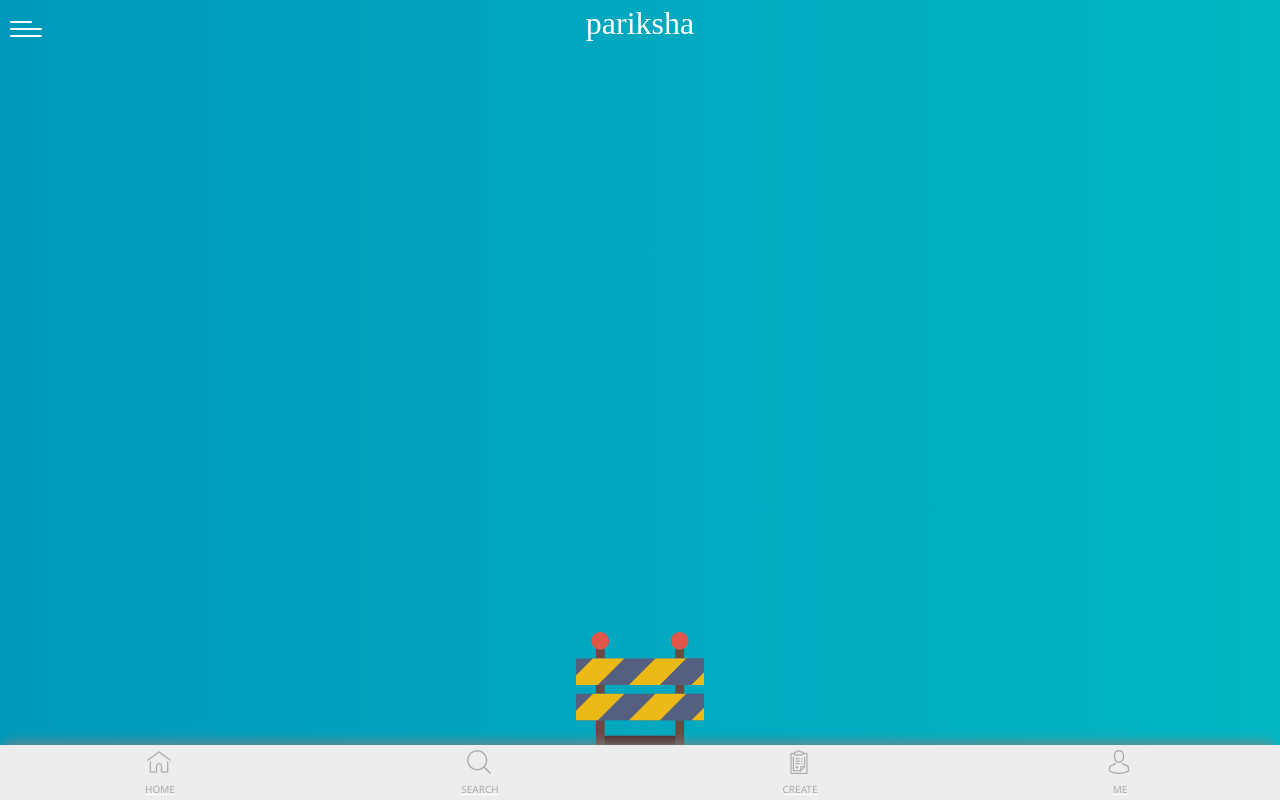
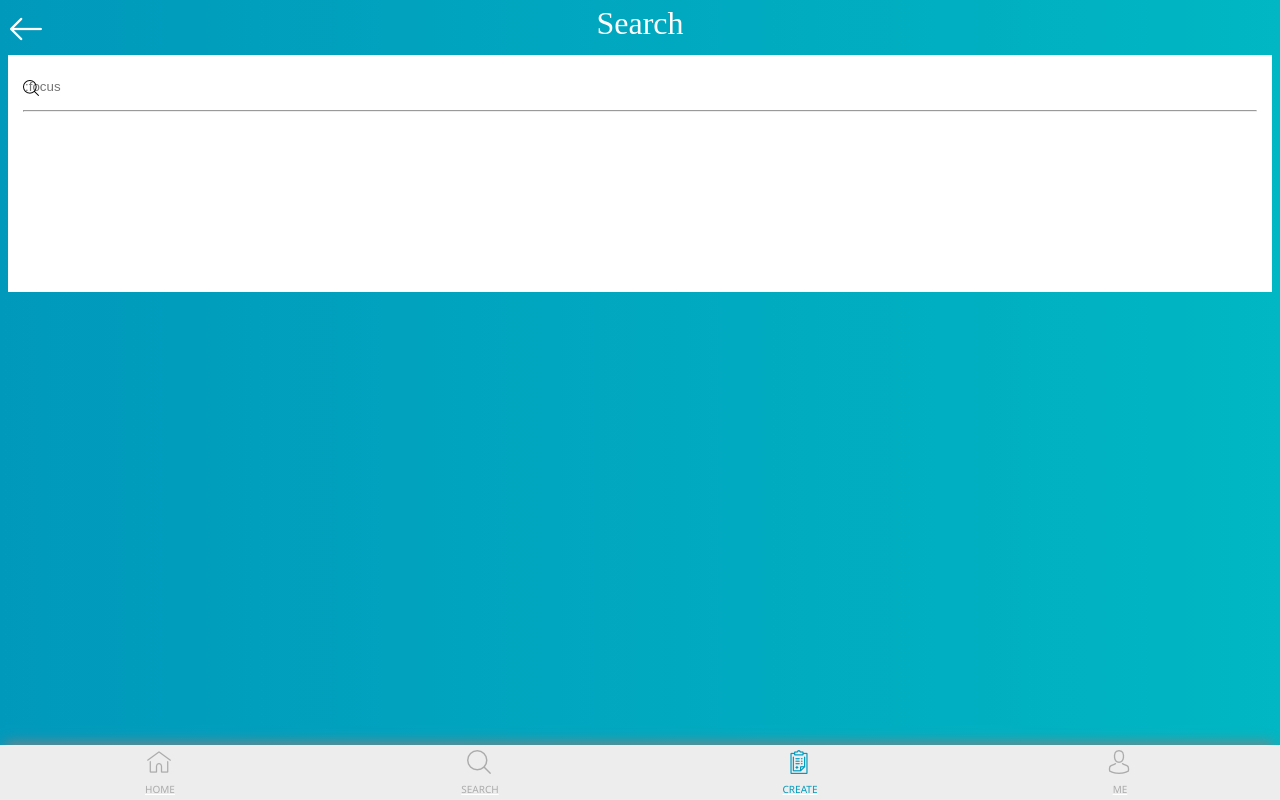
Before and after one commit to vaishaks/pariksha, an Angular app: page /create/test/search in a window 1280 px wide. Before the commit this address led to /underconstruction. Shown: the top 800 px of the page. Built offline with nearby package versions, Linux system fonts and the light colour scheme; a web font is replaced by a local one.

Commit message:
Added search component and create search

```diff
--- a/src/app/app-routing.module.ts
+++ b/src/app/app-routing.module.ts
@@ -2,6 +2,7 @@ import { NgModule } from '@angular/core';
 import { RouterModule, Routes } from '@angular/router';
 
 import { CreateComponentComponent } from './create-feature/create-component/create-component.component';
+import { CreateSearchComponent } from './create-feature/create-search/create-search.component';
 import { CreateTestComponent } from './create-feature/create-test/create-test.component';
 import { UnderConstructionComponent } from './layout/under-construction/under-construction.component';
 
@@ -10,6 +11,7 @@ const routes: Routes = [
     { path: 'underconstruction',  component: UnderConstructionComponent },
     { path: 'create',  component: CreateComponentComponent },
     { path: 'create/test',  component: CreateTestComponent },
+    { path: 'create/test/search',  component: CreateSearchComponent },
     { path: '**', redirectTo: '/underconstruction' }
 ];
 
--- a/src/app/app.module.ts
+++ b/src/app/app.module.ts
@@ -11,6 +11,8 @@ import { UnderConstructionComponent } from './layout/under-construction/under-co
 
 import { AppRoutingModule } from './app-routing.module';
 import { CreateTestComponent } from './create-feature/create-test/create-test.component';
+import { CreateSearchComponent } from './create-feature/create-search/create-search.component';
+import { SearchComponent } from './layout/search/search.component';
 
 @NgModule({
   declarations: [
@@ -19,7 +21,9 @@ import { CreateTestComponent } from './create-feature/create-test/create-test.co
     NavbarComponent,
     UnderConstructionComponent,
     CreateComponentComponent,
-    CreateTestComponent
+    CreateTestComponent,
+    CreateSearchComponent,
+    SearchComponent
   ],
   imports: [
     BrowserModule,
--- /dev/null
+++ b/src/app/create-feature/create-search/create-search.component.html
@@ -0,0 +1,3 @@
+<div id="app-view">
+  <app-search></app-search>
+</div>
--- /dev/null
+++ b/src/app/create-feature/create-search/create-search.component.ts
@@ -0,0 +1,23 @@
+import { Component, OnInit, OnDestroy  } from '@angular/core';
+
+import { NavbarService } from '../../layout/navbar/navbar.service';
+
+@Component({
+  selector: 'app-create-search',
+  templateUrl: './create-search.component.html',
+  styleUrls: ['./create-search.component.scss']
+})
+export class CreateSearchComponent implements OnInit, OnDestroy {
+
+  constructor(private navbarService: NavbarService) {}
+
+  ngOnInit() {
+    this.navbarService.enableBackButton(true);
+    this.navbarService.setPageTitle('Search');
+  }
+
+  ngOnDestroy() {
+    this.navbarService.enableBackButton(false);
+  }
+
+}
--- a/src/app/create-feature/create-test/create-test.component.html
+++ b/src/app/create-feature/create-test/create-test.component.html
@@ -1,5 +1,4 @@
 <div id="app-view">
-  <p>
-    create-test-component works!
-  </p>
+  <input id="create-test-title" type="text" placeholder="Title">
+  <div class="floating-action-button" routerLink="/create/test/search"><span>+</span></div>
 </div>
--- a/src/app/create-feature/create-test/create-test.component.scss
+++ b/src/app/create-feature/create-test/create-test.component.scss
@@ -0,0 +1,16 @@
+#create-test {
+    &-title {
+        width: 100%;
+        height: 50px;
+        font-size: 30px;
+        border: none;
+        outline: none;
+        padding: 5px 10px;
+        background-color: rgba(0,0,0,0.1);
+        color: #fff;
+    }
+
+    &-title::-webkit-input-placeholder {
+        color: #eee;
+    }
+}
--- /dev/null
+++ b/src/app/layout/search/search.component.html
@@ -0,0 +1,7 @@
+<div id="search-container">
+  <div id="search-box-container">
+    <input id="search-box" type="text" placeholder=":focus">
+    <i id="search-box-icon"></i>
+  </div>
+  <hr id="search-bottom-line" />
+</div>
--- /dev/null
+++ b/src/app/layout/search/search.component.scss
@@ -0,0 +1,36 @@
+@import '../../../common';
+
+#search {
+    &-bottom-line {
+        background-color: $primary-color;
+    }
+
+    &-box {
+        border: none;
+        height: 30px;
+        width: 100%;
+
+        &-container {
+            position: relative;
+        }
+
+        &-icon {
+            background-image: url("../../../assets/magnifying-glass-small.png");
+            display: block;
+            height: 16px;
+            width: 16px;
+            position: absolute;
+            top: 30%;
+        }
+    }
+
+    &-box:focus {
+        outline: none;
+    }
+
+    &-container {
+        background-color: #fff;
+        height: 30%;
+        padding: 15px;
+    }
+}
--- /dev/null
+++ b/src/app/layout/search/search.component.ts
@@ -0,0 +1,15 @@
+import { Component, OnInit } from '@angular/core';
+
+@Component({
+  selector: 'app-search',
+  templateUrl: './search.component.html',
+  styleUrls: ['./search.component.scss']
+})
+export class SearchComponent implements OnInit {
+
+  constructor() { }
+
+  ngOnInit() {
+  }
+
+}
--- a/src/styles.scss
+++ b/src/styles.scss
@@ -11,4 +11,21 @@ body {
     height: calc(100vh - 110px);
     margin-top: 55px;
     overflow-y: auto;
+
+    $fab-size: 64px;
+    .floating-action-button {
+        background: $primary-color;
+        border-radius: 50%;
+        bottom: 85px;
+        box-shadow:0px 0px 3px rgba(0,0,0,0.5),3px 3px 3px rgba(0,0,0,0.25);
+        color: #FFF;
+        cursor: default;
+        display: inline-block;
+        font-size: 2.6667em;
+        height: $fab-size;
+        position: fixed;
+        right: 30px;
+        text-align:center;
+        width: $fab-size;
+    }
 }
```
Also changed, not shown: src/app/create-feature/create-search/create-search.component.scss (added), src/assets/bookshelf.png (added), src/assets/magnifying-glass-small.png (added).
